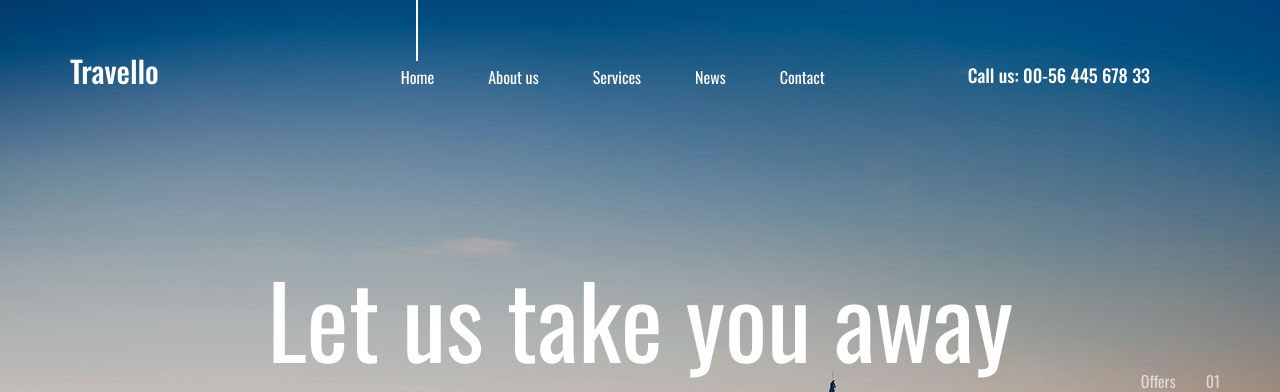
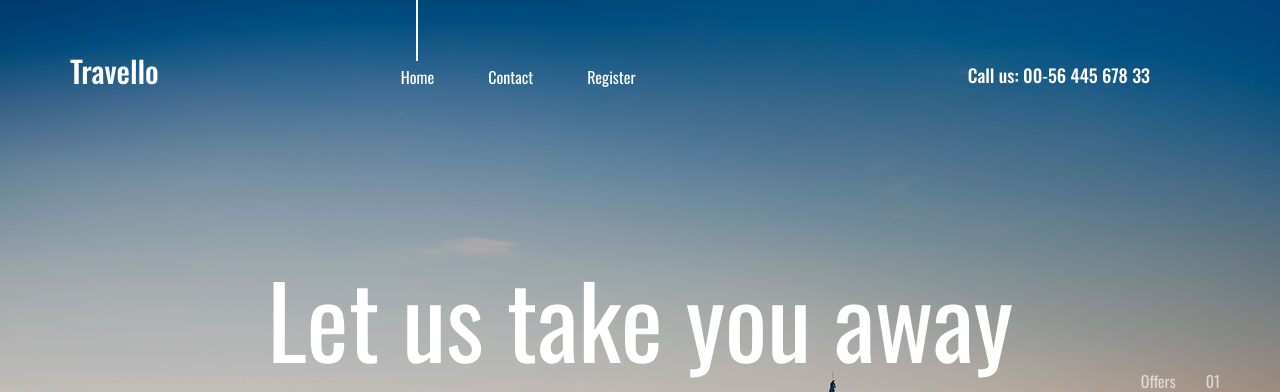
Before and after one commit to akhilgkrishnan/DjangoLearn, a Django app: page / in a window 1280 px wide. Shown: the top 392 px of the page. Run offline with Django 3.2, Linux system fonts and the light colour scheme; data that the repository does not hold is empty; some libraries are stand-ins or nearby versions.

Commit message:
registet tab added

```diff
--- a/templates/index.html
+++ b/templates/index.html
@@ -32,10 +32,9 @@
 							<nav class="main_nav">
 								<ul class="d-flex flex-row align-items-start justify-content-start">
 									<li class="active"><a href="index.html">Home</a></li>
-									<li><a href="about.html">About us</a></li>
-									<li><a href="#">Services</a></li>
-									<li><a href="news.html">News</a></li>
+
 									<li><a href="contact.html">Contact</a></li>
+									<li><a href="accounts/register">Register</a></li>
 								</ul>
 							</nav>
 							<div class="header_phone ml-auto">Call us: 00-56 445 678 33</div>
@@ -73,10 +72,9 @@
 		<div class="menu_content">
 			<ul>
 				<li><a href="inex.html">Home</a></li>
-				<li><a href="about.html">About us</a></li>
-				<li><a href="#">Services</a></li>
-				<li><a href="news.html">News</a></li>
+
 				<li><a href="contact.html">Contact</a></li>
+				<li><a href="accounts/register">Register</a></li>
 			</ul>
 		</div>
 		<div class="menu_social">
```
